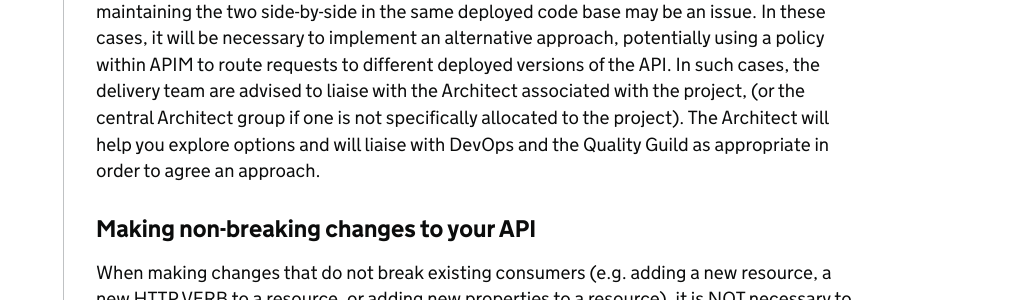
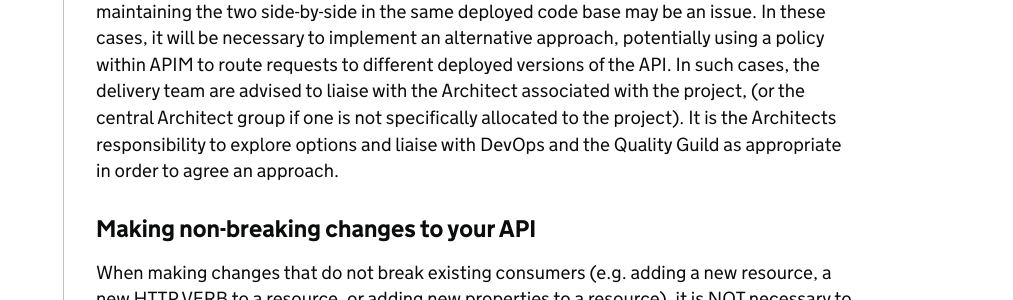
Before and after one commit to SkillsFundingAgency/das-technical-guidance, a Jekyll site: the page built from collections/_api_standards/3-api-iterating.md, in a window 1280 px wide. Shown: the part 2487-2787 px from the top of the page, without its empty margins (267-1280 px from the left). Built offline with Jekyll 4.4.1, drawn with Linux system fonts in a browser that asks for light colours; some of the changed text lies outside the part shown.

Commit message:
Update 3-api-iterating.md
I've changed the wording a little to put more emphasis on the architect.

```diff
--- a/collections/_api_standards/3-api-iterating.md
+++ b/collections/_api_standards/3-api-iterating.md
@@ -39,7 +39,7 @@ There are multiple ways of specifying versioning, and there is no right or wrong
 
 .netcore provides API versioning out of the box.  Simply add the the [Microsoft.AspNetCore.Mvc.Versioning]( https://www.nuget.org/packages/Microsoft.AspNetCore.Mvc.Versioning/) package to your API project.  The package supports a variety of versioning strategies, [and support is provided for versioning by media-type](https://github.com/microsoft/aspnet-api-versioning/wiki/Versioning-by-Media-Type).  The .netcore versioning approach can be used to version individual actions or entire controllers.  The approach is suitable for scenarios where version changes are of simple to medium complexity.
 
-In some cases, a new API version will be significantly different to its predecessor, and maintaining the two side-by-side in the same deployed code base may be an issue.  In these cases, it will be necessary to implement an alternative approach, potentially using a policy within APIM to route requests to different deployed versions of the API.  In such cases, the delivery team are advised to liaise with the Architect associated with the project, (or the central Architect group if one is not specifically allocated to the project).  The Architect will help you explore options and will liaise with DevOps and the Quality Guild as appropriate in order to agree an approach.
+In some cases, a new API version will be significantly different to its predecessor, and maintaining the two side-by-side in the same deployed code base may be an issue.  In these cases, it will be necessary to implement an alternative approach, potentially using a policy within APIM to route requests to different deployed versions of the API.  In such cases, the delivery team are advised to liaise with the Architect associated with the project, (or the central Architect group if one is not specifically allocated to the project).  It is the Architects responsibility to explore options and liaise with DevOps and the Quality Guild as appropriate in order to agree an approach.
 
 ### Making non-breaking changes to your API
 
```
